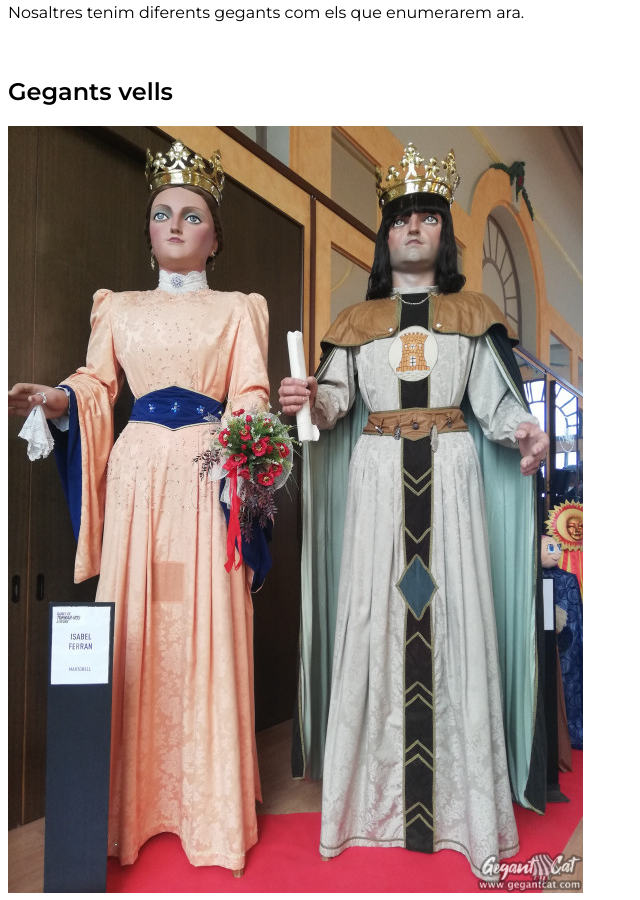
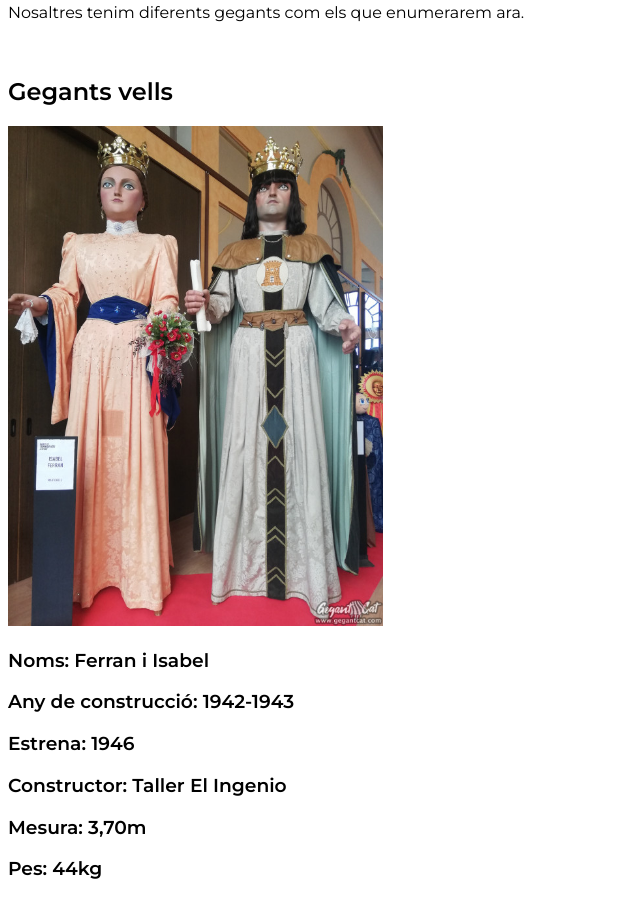
Before and after one commit to AlexRG2010/alexrg2010.github.io, a plain HTML site: page Gegants_Martorell/index.html in a window 1280 px wide. Shown: the part 1794-2694 px from the top of the page, without its empty margins (0-640 px from the left). Drawn offline with Linux system fonts and the light colour scheme.

Commit message:
index 0.9.2

```diff
--- a/Gegants_Martorell/index.html
+++ b/Gegants_Martorell/index.html
@@ -23,7 +23,7 @@
             <p>Nosaltres tenim diferents gegants com els que enumerarem ara.</p>
     <br>
             <h2>Gegants vells</h2>
-                <a href="https://gegantcat.com/fitxa/gegants-vells-de-martorell"><img src="img/Ferran i Isabel.jpg" alt=""></a>
+            <img src="img/Ferran i Isabel.jpg" alt="Ferran i Isabel" height="500">
                 <h3>Noms: Ferran i Isabel</h3>
                 <h3>Any de construcció: 1942-1943</h3>
                 <h3>Estrena: 1946</h3>
```
